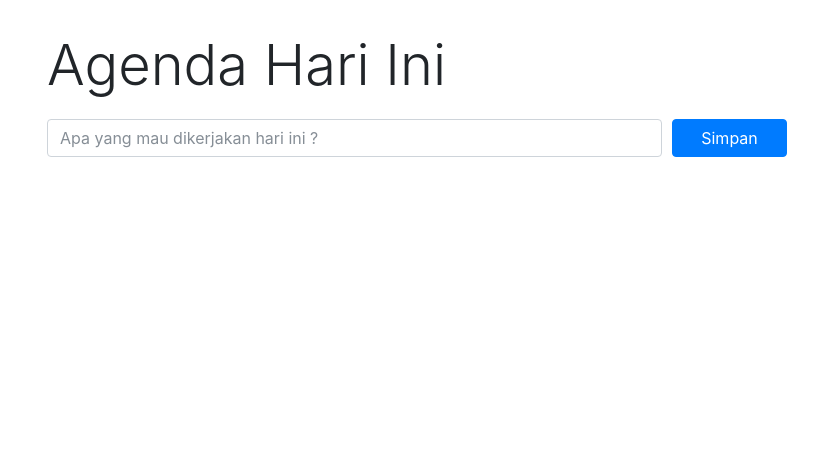
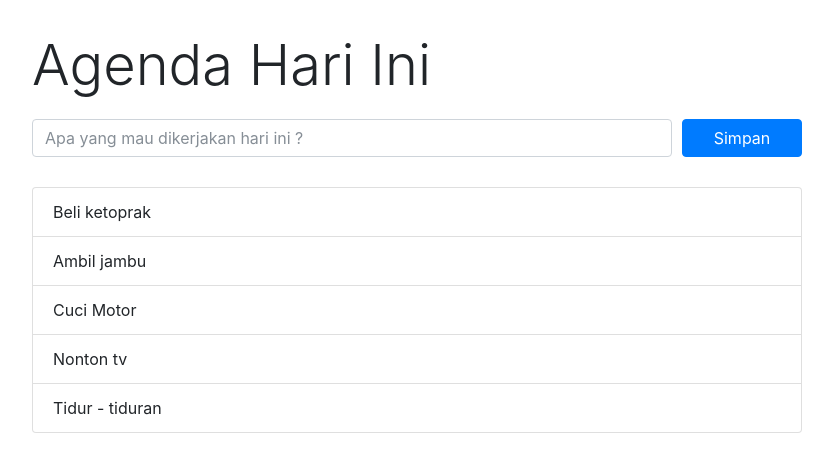
Before and after one commit to muaramasad/gulp-play, a website: page app/index.html in a window 1280 px wide. Shown: the whole page, without its empty margins (223-1056 px from the left). Drawn offline with Linux system fonts and the light colour scheme.

Commit message:
Tambah task list

```diff
--- a/app/index.html
+++ b/app/index.html
@@ -1,5 +1,6 @@
 <!DOCTYPE html>
 <html>
+
 <head>
 	<title>Gulp Test</title>
 	<!--build:css css/styles.min.css-->
@@ -7,9 +8,11 @@
 	<link rel="stylesheet" type="text/css" href="css/styles.css">
 	<!--endbuild-->
 </head>
+
 <body>
 	<div class="wrapper">
 		<div class="container">
+			<div class="row">
 				<div class="col-md-12">
 					<h4 class="display-4">Agenda Hari Ini</h4>
 					<form>
@@ -24,11 +27,24 @@
 					</form>
 				</div>
 			</div>
+			<div class="row task-list-wrapper">
+				<div class="col-md-12">
+					<ul class="list-group">
+						<li class="list-group-item">Beli ketoprak</li>
+						<li class="list-group-item">Ambil jambu</li>
+						<li class="list-group-item">Cuci Motor</li>
+						<li class="list-group-item">Nonton tv</li>
+						<li class="list-group-item">Tidur - tiduran</li>
+					</ul>
+				</div>
+			</div>
+		</div>
 	</div>
 	<!--build:js js/main.min.js -->
 	<script src="js/jquery-3.2.1.slim.min.js"></script>
-		<script src="js/popper.min.js" ></script>
+	<script src="js/popper.min.js"></script>
 	<script src="js/bootstrap.min.js"></script>
 	<!-- endbuild -->
 </body>
+
 </html>
--- a/app/scss/styles.scss
+++ b/app/scss/styles.scss
@@ -1,4 +1,5 @@
 $space-bottom: 20px;
+$space-top: 30px;
 
 h4 {
 	margin-bottom: $space-bottom;
@@ -10,6 +11,9 @@ button {
 	margin: 2.5% auto;
 	width:  600px / 960px * 100%;
 }
+.task-list-wrapper {
+	margin-top: $space-top;
+}
 .testing {
   width: percentage(5/7);
 }
--- a/package.json
+++ b/package.json
@@ -13,6 +13,7 @@
     "del": "^3.0.0",
     "gulp": "^3.9.1",
     "gulp-cache": "^1.0.1",
+    "gulp-cssnano": "^2.1.2",
     "gulp-if": "^2.0.2",
     "gulp-imagemin": "^4.0.0",
     "gulp-sass": "^3.1.0",
```
Also changed, not shown: app/css/styles.css, dist/css/styles.min.css (added), dist/index.html (added), dist/js/main.min.js (added), 1 other file. Lines whose indentation alone changed are shown as unchanged.
